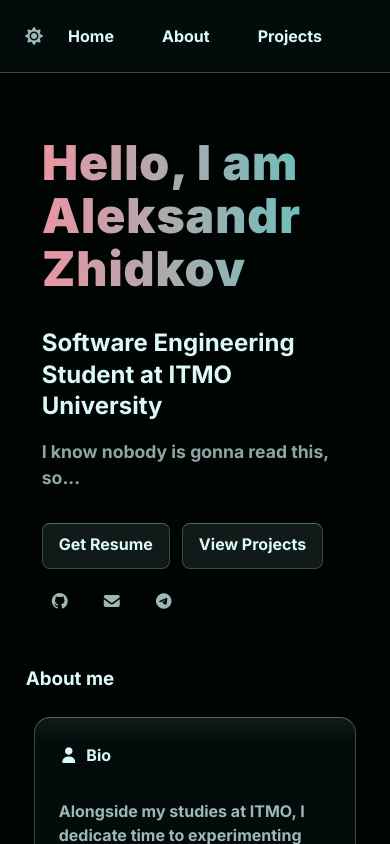
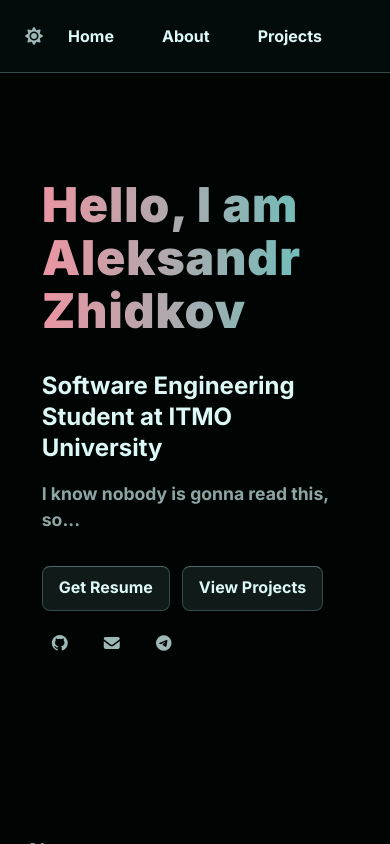
Before and after one commit to xirzo/Portfolio, a React (Vite) app: page / in a window 390 px wide. Shown: the top 844 px of the page. Built offline with nearby package versions, Linux system fonts and the light colour scheme.

Commit message:
refactor: change page height

```diff
--- a/src/widgets/greetings/greetings.css
+++ b/src/widgets/greetings/greetings.css
@@ -1,5 +1,5 @@
 .greetings-section {
-    min-height: 100vh;
+    min-height: 87.75vh;
     display: flex;
     align-items: center;
     padding: 2rem 1rem;
@@ -67,9 +67,10 @@
 
 @media (max-width: 900px) {
     .greetings-section {
+        margin-top: 5vh;
         align-items: start;
         padding: 1rem;
-        min-height: 60vh;
+        min-height: 76vh;
     }
 
     .greetings-buttons-container {
```
